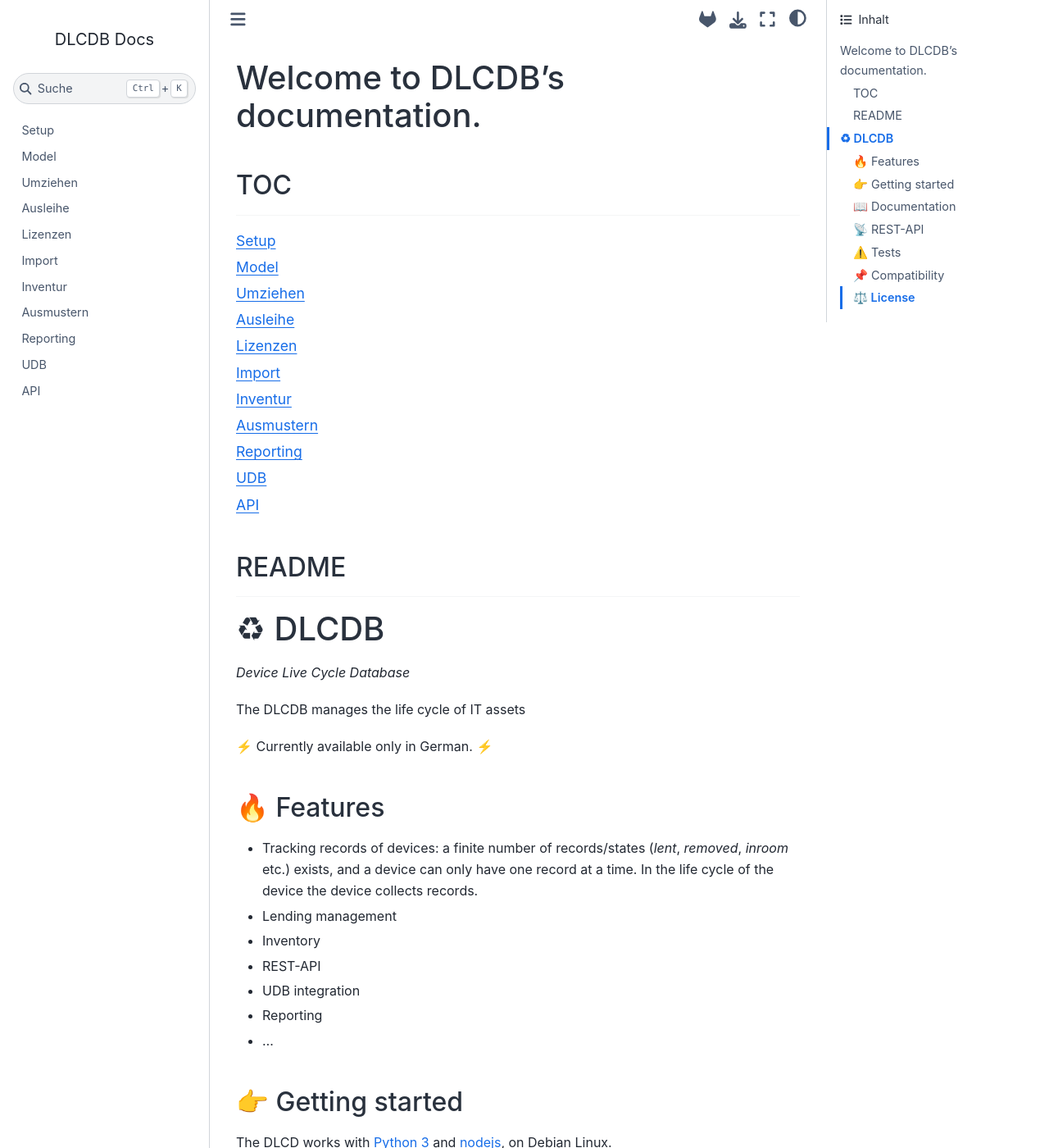
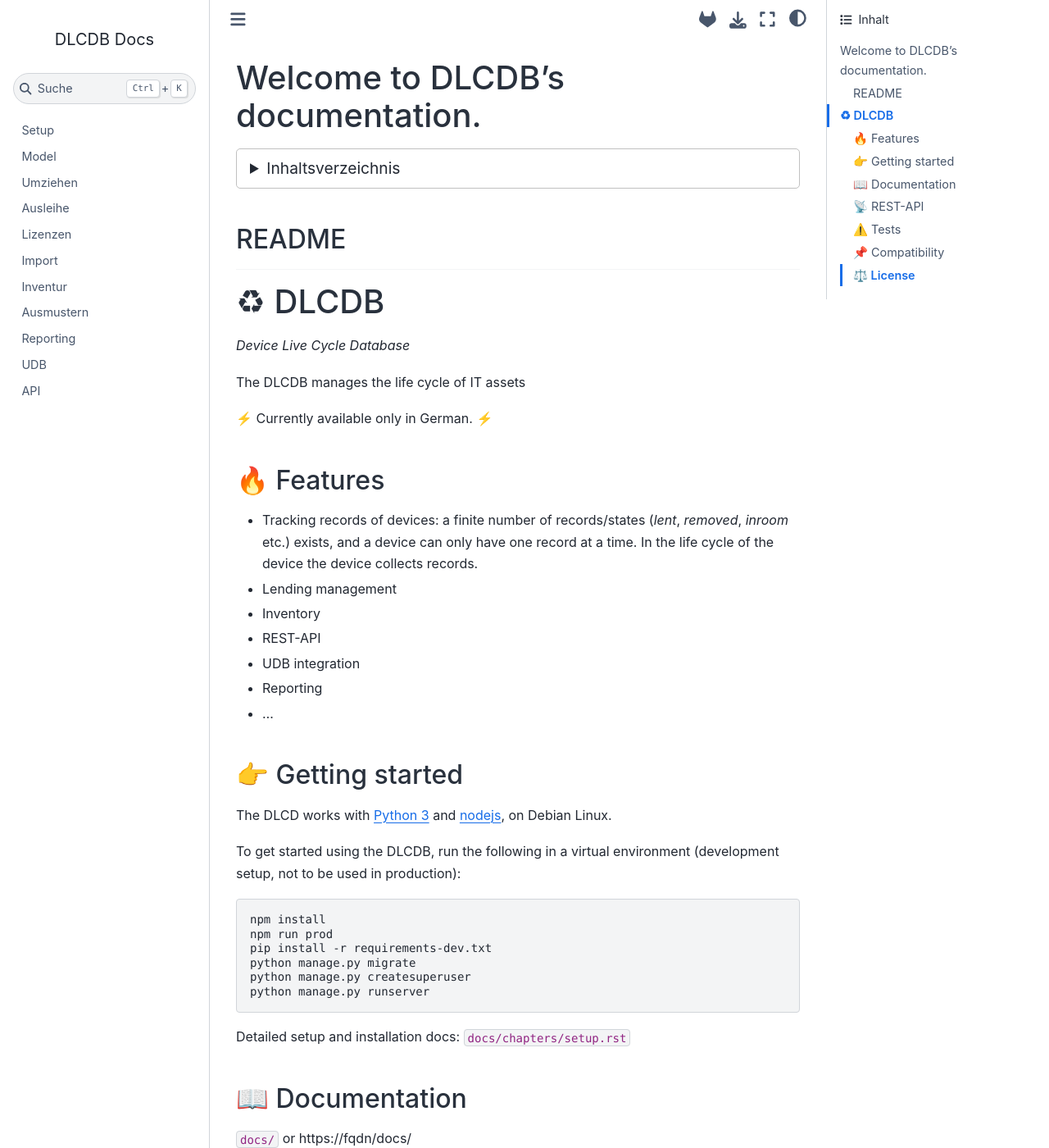
Before and after one commit to tombreit/django-dlcdb, a Sphinx documentation site: the page built from docs/index.md, in a window 1280 px wide and 1400 px high. Shown: the whole window at 82% size. Built offline with Sphinx 7.4.7 and the Sphinx Book theme 1.1.4, drawn with Linux system fonts in a browser that asks for light colours; some of the changed text lies outside the part shown.

Commit message:
minor sphinx enhancements

````diff
--- /dev/null
+++ b/docs/_static/css/custom.css
@@ -0,0 +1,14 @@
+.navbar_extra_footer {
+    display: none;
+}
+
+details {
+    margin-bottom: 0.5em;
+    border: 1px solid silver;
+    border-radius: 5px;
+    padding: 0.5em 1em;
+}
+
+summary {
+    font-size: larger;
+}
--- a/docs/conf.py
+++ b/docs/conf.py
@@ -45,7 +45,7 @@
 
 # General information about the project.
 project = 'DLCDB'
-copyright = '2022, TB'
+copyright = '2022, Thomas Breitner'
 author = 'Thomas Breitner'
 
 # The version info for the project you're documenting, acts as replacement for
@@ -71,6 +71,10 @@
 html_theme = "sphinx_book_theme"
 html_static_path = ['_static']
 
+html_css_files = [
+    'css/custom.css',
+]
+
 html_theme_options = {
     "repository_url": "https://gitlab.gwdg.de/t.breitner/django-dlcdb",
     "use_repository_button": True,
--- a/docs/index.md
+++ b/docs/index.md
@@ -1,9 +1,10 @@
 # Welcome to DLCDB's documentation.
 
 
-## TOC
-
-<hr>
+<details>
+<summary>
+Inhaltsverzeichnis
+</summary>
 
 ```{toctree}
 ---
@@ -23,6 +24,9 @@
 chapters/api
 ```
 
+</details>
+
+
 ## README
 
 <hr>
````
